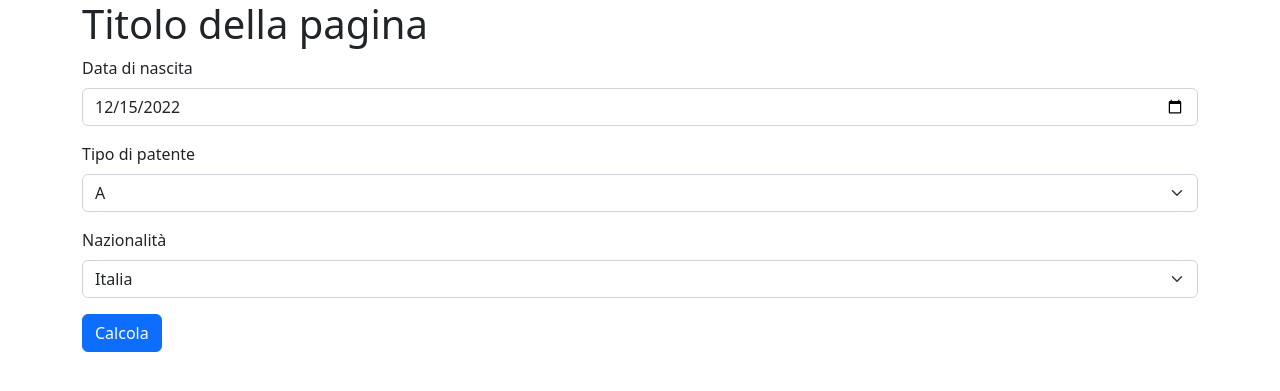
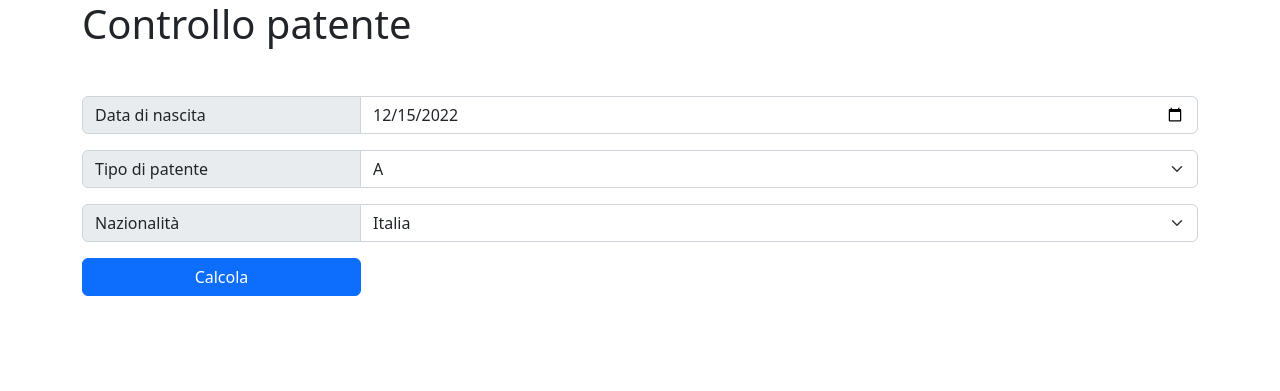
Before and after one commit to eldigio/php, a PHP site: page / in a window 1280 px wide. Shown: the top 391 px of the page. Run offline with PHP 8.4, Linux system fonts and the light colour scheme.

Commit message:
Add files via upload

```diff
--- a/index.php
+++ b/index.php
@@ -18,8 +18,8 @@ if (isset($_POST["dataNascita"]) && isset($_POST["selectPatente"]) && isset($_PO
   $tipoPatente = $_POST["selectPatente"];
   $nazione = $_POST["nazione"];
 
-  if ($patente[$nazione][$tipoPatente] <= person_age($dataNascita)) {$html = "$tipoPatente: si";}
-  else $html = "$tipoPatente: no";
+  if ($patente[$nazione][$tipoPatente] <= person_age($dataNascita)) {$html = "Si";}
+  else $html = "No";
 
   switch ($tipoPatente) {
     case "A":
@@ -74,32 +74,32 @@ if (isset($_POST["dataNascita"]) && isset($_POST["selectPatente"]) && isset($_PO
 
   <body>
     <div class="container">
-      <h1>Titolo della pagina</h1>
+      <h1 class="mb-5">Controllo patente</h1>
       <form action="" method="post">
-        <div class="mb-3">
-          <label class="form-label">Data di nascita</label>
+        <div class="mb-3 input-group">
+          <label class="input-group-text w-25">Data di nascita</label>
           <input type="date" name="dataNascita" value="<?= $dataHtml ?>" class="form-control" />
         </div>
-        <div class="mb-3">
-          <label class="form-label">Tipo di patente</label>
+        <div class="mb-3 input-group">
+          <label class="input-group-text w-25">Tipo di patente</label>
           <select name="selectPatente" class="form-select">
             <option value="A"<?= $a_selected ?>>A</option>
             <option value="B"<?= $b_selected ?>>B</option>
             <option value="C"<?= $c_selected ?>>C</option>
           </select>
         </div>
-        <div class="mb-3">
-          <label class="form-label">Nazionalità</label>
-          <select class="form-select mb-3" name="nazione">
+        <div class="mb-3 input-group">
+          <label class="input-group-text w-25">Nazionalità</label>
+          <select name="nazione" class="form-select">
             <option value="Italia"<?= $italia_selected ?>>Italia</option>
             <option value="Francia"<?= $francia_selected ?>>Francia</option>
             <option value="USA"<?= $usa_selected ?>>USA</option>
             <option value="Giappone"<?= $giappone_selected ?>>Giappone</option>
           </select>
         </div>
-        <input type="submit" class="btn btn-primary mb-3" name="btn" value="Calcola" />
+        <input type="submit" class="btn btn-primary me-3 w-25" name="btn" value="Calcola" />
+        <span class="align-bottom"><?= $html ?></span>
       </form>
-      <pre><?= $html ?></pre>
     </div>
   </body>
 </html>
```
